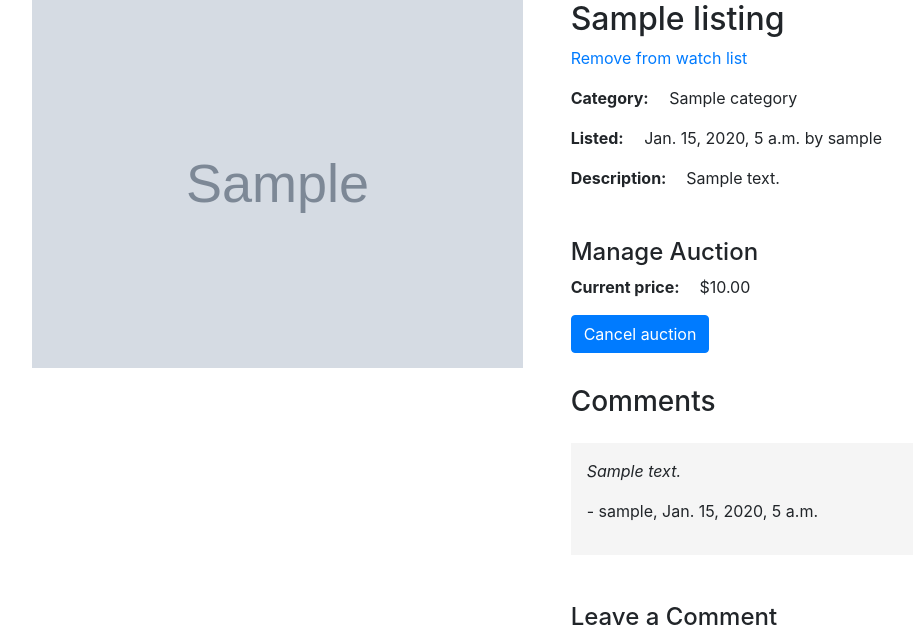
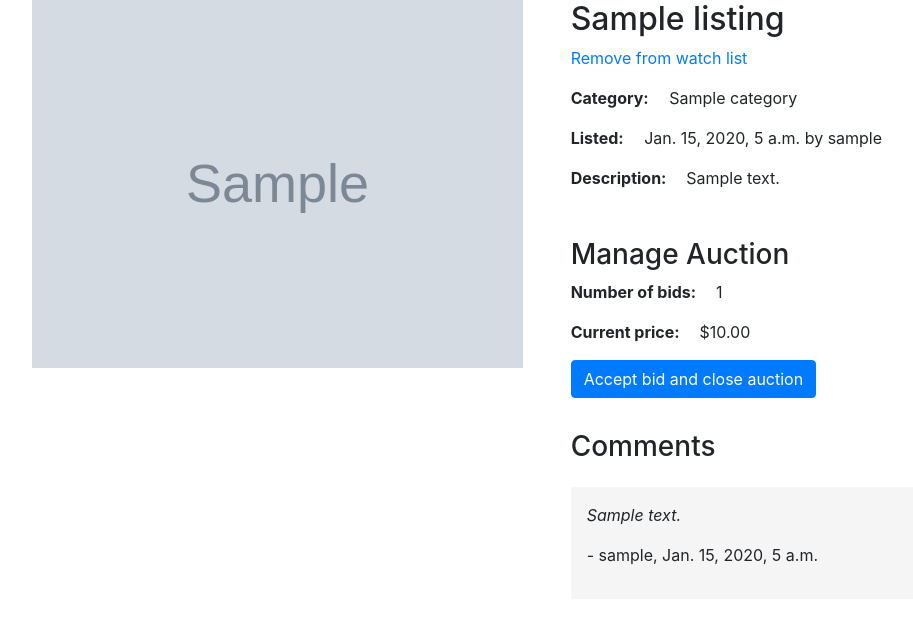
Before and after one commit to ruadh/CSCI-E-33a_Project2, a Django app: page /listing/1 in a window 1280 px wide. Shown: the part 184-822 px from the top of the page, without its empty margins (44-957 px from the left). Run offline with Django 3.2, Linux system fonts and the light colour scheme; a user stored in the database is signed in; tables that the repository leaves empty hold one stand-in row (values such as "Sample post"); grey boxes marked "Sample" are stand-in pictures; some libraries are stand-ins or nearby versions.

Commit message:
allow bid = starting bid as well as exceeding max bid

```diff
--- a/commerce/auctions/models.py
+++ b/commerce/auctions/models.py
@@ -45,10 +45,14 @@ class Listing(models.Model):
     # CITATION:  @property decorator approach based on:  https://stackoverflow.com/a/17682694
 
     @property
+    def bid_count(self):
+        return Bid.objects.filter(listing=self.id).count()
+
+
+    @property
     def bid_price(self):
         try:
             bids = Bid.objects.filter(listing=self.id)
-            # TO DO:  error capture
             if bids.count() > 0:
                 max_bid = Bid.objects.filter(listing=self.id).aggregate(Max('amount'))
                 return round(max_bid['amount__max'], 2)
@@ -74,7 +78,7 @@ class Bid(models.Model):
         Listing, on_delete=models.CASCADE, related_name='bids')
     bidder = models.ForeignKey(
         User, on_delete=models.CASCADE, related_name='bids')
-    amount = models.DecimalField(max_digits=9, decimal_places=2, verbose_name='Your Bid')
+    amount = models.DecimalField(max_digits=9, decimal_places=2, verbose_name='Your bid')
     timestamp = models.DateTimeField(auto_now_add=True)
 
     def __str__(self):
--- a/commerce/auctions/templates/auctions/owners_controls.html
+++ b/commerce/auctions/templates/auctions/owners_controls.html
@@ -2,11 +2,12 @@
 
 {% block owners_controls %}
 
-    <h4>Manage Auction</h4>
+    <h3>Manage Auction</h3>
+    <p><span class="label">Number of bids: </span>{{listing.bid_count}}</p>
     <!-- Close or cancel an open auction -->
     {% if listing.is_active %}
         <p><span class="label">Current price: </span>${{listing.bid_price}}</p>
-        {% if listing.starting_price == listing.bid_price %}
+        {% if listing.bid_count == 0 %}
             <a href="{% url 'close_listing' listing_id %}" class="btn btn-primary link-as-button">Cancel auction</a>
         {% else %}
             <a href="{% url 'close_listing' listing_id %}" class="btn btn-primary link-as-button">Accept bid and close auction</a>
--- a/commerce/auctions/views.py
+++ b/commerce/auctions/views.py
@@ -345,8 +345,10 @@ def bid_add(request):
             # Gather the bid details
             listing = Listing.objects.get(pk=form.cleaned_data['listing'].id)
             amount = form.cleaned_data['amount']
-            # Validate that the bid is higher than the current price
-            if amount <= listing.bid_price:
+            # If there are any
+            if listing.bid_count == 0 and amount < listing.starting_price:
+                message = 'Your bid must meet or exceed the starting price.'
+            elif listing.bid_count > 0 and amount <= listing.bid_price:
                 message = 'Your bid must be higher than the current price.'
             # Don't allow the user to bid on their own items  (UI should prevent this, but just to be safe)
             elif listing.owner == request.user:
```
Also changed, not shown: commerce/auctions/templates/auctions/bidding_controls.html (+8 -3 lines), commerce/auctions/migrations/0030_auto_20210304_0314.py (added).
